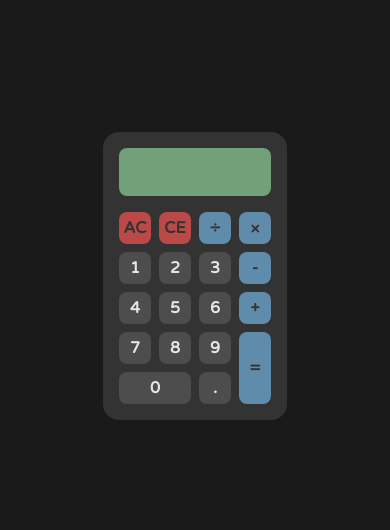
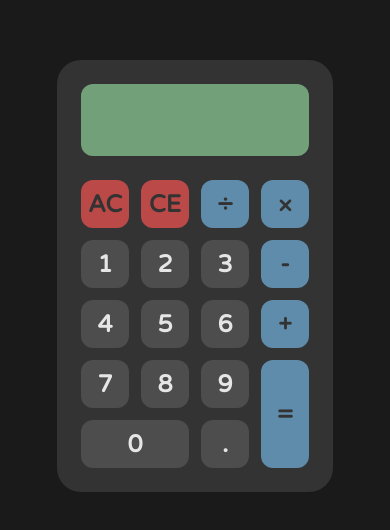
Before and after one commit to enetwarch/calculator, a plain HTML site: page index.html in a window 390 px wide. Shown: the part 146-676 px from the top of the page. Drawn offline with Linux system fonts and the light colour scheme.

Commit message:
slightly improved mobile responsiveness and listener handling

```diff
--- a/css/style.css
+++ b/css/style.css
@@ -21,7 +21,7 @@
 }
 
 html {
-    font-size: clamp(8px, 2vw, 16px);
+    font-size: clamp(12px, 2vw, 16px);
 }
 
 body {
--- a/js/script.js
+++ b/js/script.js
@@ -37,8 +37,7 @@ function addListener(listener, func) {
         const id = listener[1];
         const element = document.getElementById(id);
         element.addEventListener(eventType, func);
-    }
-    if (eventType === "keyup") {
+    } else if (eventType === "keyup") {
         const eventCode = listener[1];
         window.addEventListener(eventType, event => {
             if (event.code === eventCode) func();
```
